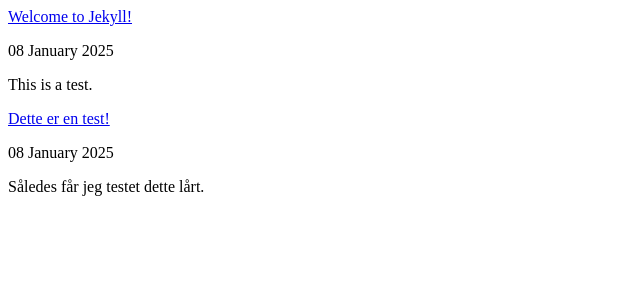
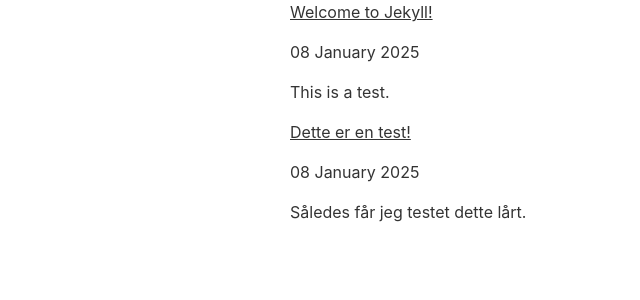
Before and after one commit to lassearpe/lassearpe.github.io_Backend, a Jekyll site: the page built from blog/index.html, in a window 1280 px wide. Shown: the top 300 px of the page, without its empty margins (0-640 px from the left). Built offline with Jekyll 4.4.1, drawn with Linux system fonts in a browser that asks for light colours.

Commit message:
Layout, css.

```diff
--- a/blog/index.html
+++ b/blog/index.html
@@ -11,7 +11,7 @@ title: blog
 
 <meta name="keywords" content="computer science, machine learning">
 <meta name="author" content="Lasse Arpe Kristensen">
-<link rel="stylesheet" href="assets/blog.css"/>
+<link rel="stylesheet" href="../assets/blog.css"/>
 <!-- <link rel="shortcut icon" href="/favicon.png?v=e"> -->
 </head>
 
```
